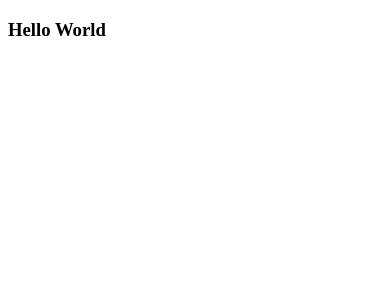
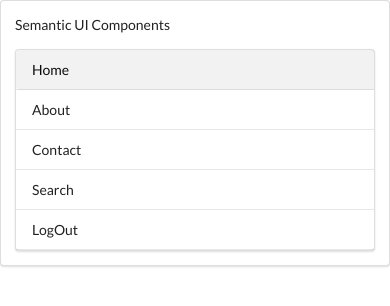
Before and after one commit to DelroyGayle/potential-bassoon, a Django app: page / in a window 390 px wide. Shown: the top 306 px of the page. Run offline with Django 3.2, Linux system fonts and the light colour scheme; some libraries are stand-ins or nearby versions.

Commit message:
semantic ui responsive stackable

```diff
--- a/testmenu/templates/testmenu/index.html
+++ b/testmenu/templates/testmenu/index.html
@@ -4,8 +4,25 @@
     <meta charset="UTF-8">
     <meta name="viewport" content="width=device-width, initial-scale=1.0">
     <title>Home</title>
+    <link rel="stylesheet" href="https://cdnjs.cloudflare.com/ajax/libs/semantic-ui/2.5.0/semantic.min.css"
+          integrity="sha512-KXol4x3sVoO+8ZsWPFI/r5KBVB/ssCGB5tsv2nVOKwLg33wTFP3fmnXa47FdSVIshVTgsYk/1734xSk9aFIa4A=="
+          crossorigin="anonymous" referrerpolicy="no-referrer" />
+    <script src="https://cdnjs.cloudflare.com/ajax/libs/semantic-ui/2.5.0/semantic.min.js"
+            integrity="sha512-Xo0Jh8MsOn72LGV8kU5LsclG7SUzJsWGhXbWcYs2MAmChkQzwiW/yTQwdJ8w6UA9C6EVG18GHb/TrYpYCjyAQw=="
+            crossorigin="anonymous" referrerpolicy="no-referrer"></script>
+
 </head>
 <body>
-    <h3>Hello World</h3>
+
+    <div class="ui segment">
+        <label>Semantic UI Components</label>
+        <div class="ui stackable menu">
+            <a class ="item active">Home</a>
+            <a class ="item">About</a>
+            <a class ="item">Contact</a>
+            <a class ="item">Search</a>
+            <a class ="item">LogOut</a>
+        </div>
+    </div>
 </body>
 </html>
```
